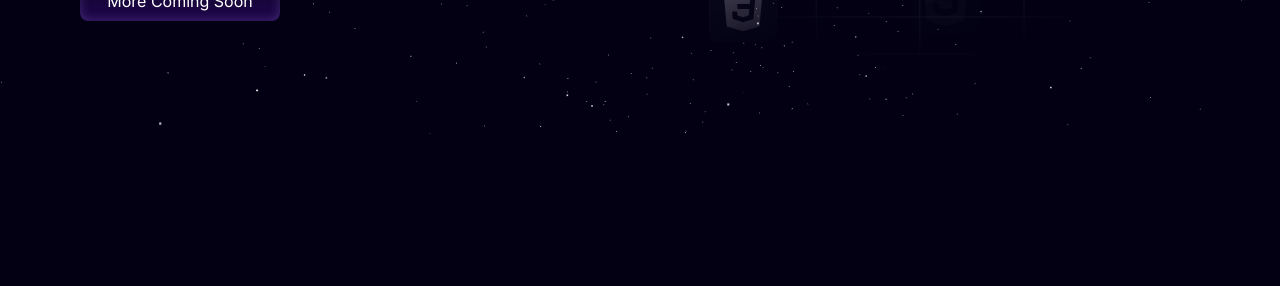
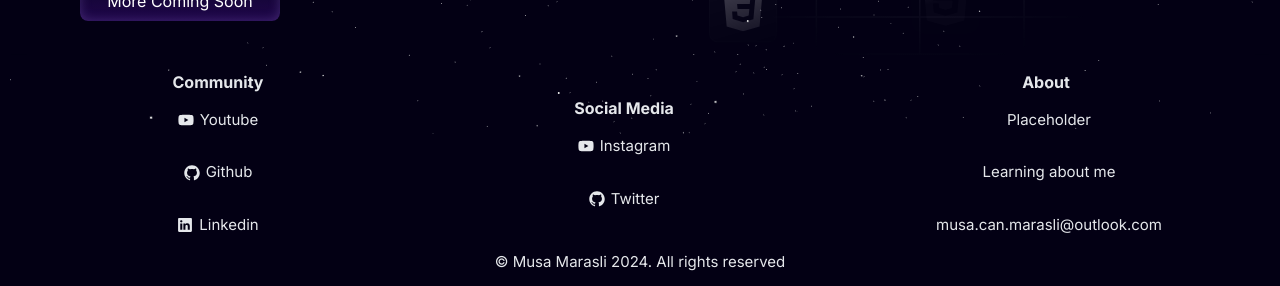
Before and after one commit to musamarasli38/portfolio-nextjs, a Next.js app in the folder musa-marasli/: page / in a window 1280 px wide. Shown: the part 666-952 px from the top of the page. Before the commit the page ends 800 px from the top, so only its background shows below. Built offline with nearby package versions, Linux system fonts and the light colour scheme.

Commit message:
feature/footer

```diff
--- a/musa-marasli/app/layout.tsx
+++ b/musa-marasli/app/layout.tsx
@@ -2,6 +2,7 @@
 import { Inter } from "next/font/google";
 import StarsCanvas from "@/../components/main/stars";
 import "./globals.css";
+import Footer from "../components/main/footer";
 
 const inter = Inter({ subsets: ["latin"] });
 
@@ -22,6 +23,7 @@
       >
         <StarsCanvas />
         {children}
+        <Footer />
       </body>
     </html>
   );
--- /dev/null
+++ b/musa-marasli/components/main/footer.tsx
@@ -0,0 +1,61 @@
+import React from "react";
+import { RxGithubLogo, RxLinkedinLogo } from "react-icons/rx";
+
+import { FaYoutube } from "react-icons/fa";
+
+const Footer = () => {
+  return (
+    <div className="w-full h-full bg-transparent text-gray-200 shadow-lg p-[15px] ">
+      <div className="w-full flex flex-col items-center justify-center m-auto">
+        <div className="w-full h-full flex flex-row items-center justify-around flex-wrap">
+          <div className="min-w-[200px] h-auto flex flex-col items-center justify-start">
+            <div className="font-bold text-[16px]">Community</div>
+            <p className="flex flex-row items-center my-[15px] cursor-pointer">
+              <FaYoutube />
+              <span className="text-[15px] ml-[6px]">Youtube</span>
+            </p>
+            <p className="flex flex-row items-center my-[15px] cursor-pointer">
+              <RxGithubLogo />
+              <span className="text-[15px] ml-[6px]">Github</span>
+            </p>
+            <p className="flex flex-row items-center my-[15px] cursor-pointer">
+              <RxLinkedinLogo />
+              <span className="text-[15px] ml-[6px]">Linkedin</span>
+            </p>
+          </div>
+          <div className="min-w-[200px] h-auto flex flex-col items-center justify-start">
+            <div className="font-bold text-[16px]">Social Media</div>
+            <p className="flex flex-row items-center my-[15px] cursor-pointer">
+              <FaYoutube />
+              <span className="text-[15px] ml-[6px]">Instagram</span>
+            </p>
+            <p className="flex flex-row items-center my-[15px] cursor-pointer">
+              <RxGithubLogo />
+              <span className="text-[15px] ml-[6px]">Twitter</span>
+            </p>
+          </div>
+          <div className="min-w-[200px] h-auto flex flex-col items-center justify-start">
+            <div className="font-bold text-[16px]">About</div>
+            <p className="flex flex-row items-center my-[15px] cursor-pointer">
+              <span className="text-[15px] ml-[6px]">Placeholder</span>
+            </p>
+            <p className="flex flex-row items-center my-[15px] cursor-pointer">
+              <span className="text-[15px] ml-[6px]">Learning about me</span>
+            </p>
+            <p className="flex flex-row items-center my-[15px] cursor-pointer">
+              <span className="text-[15px] ml-[6px]">
+                musa.can.marasli@outlook.com
+              </span>
+            </p>
+          </div>
+        </div>
+
+        <div className="mb-[20px] text-[15px] text-center">
+          &copy; Musa Marasli 2024. All rights reserved
+        </div>
+      </div>
+    </div>
+  );
+};
+
+export default Footer;
```
